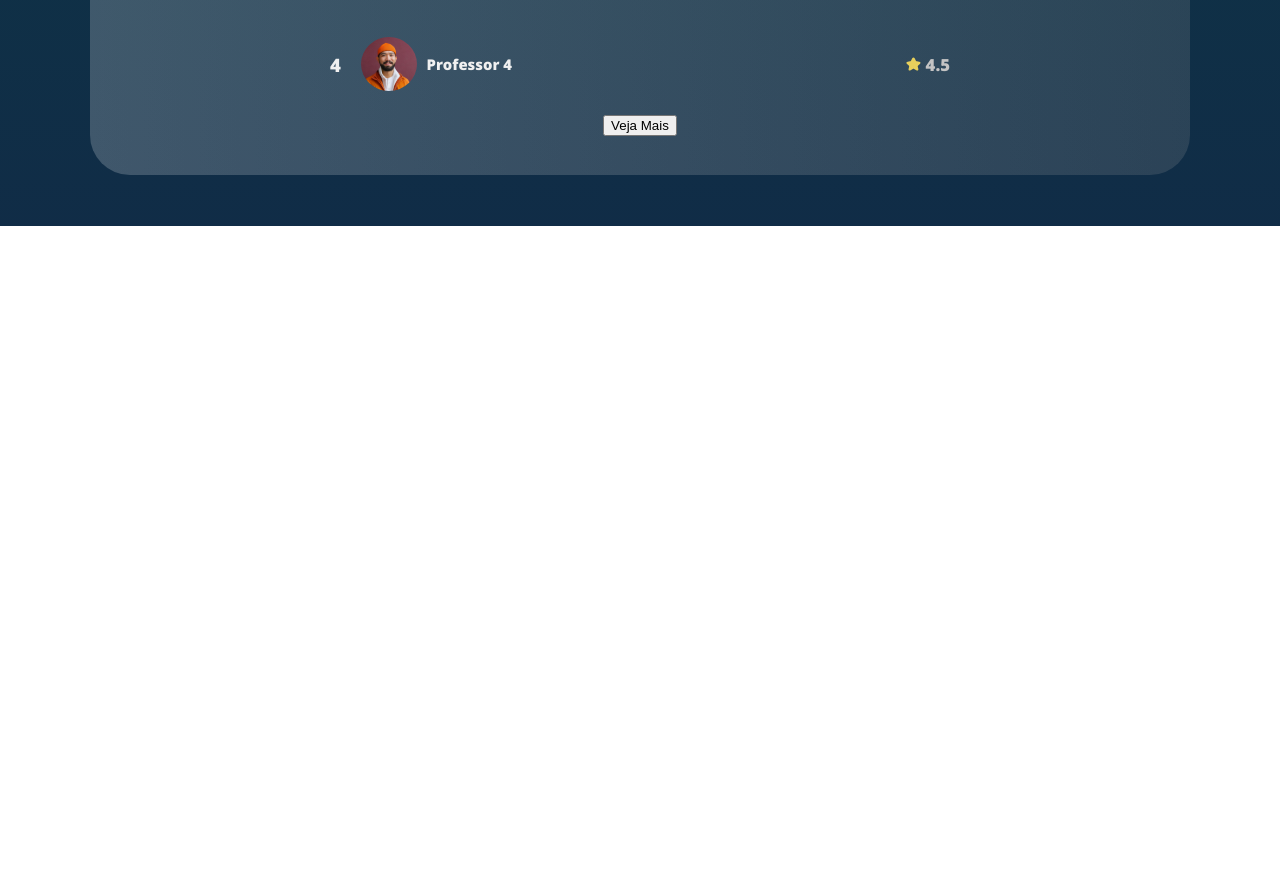
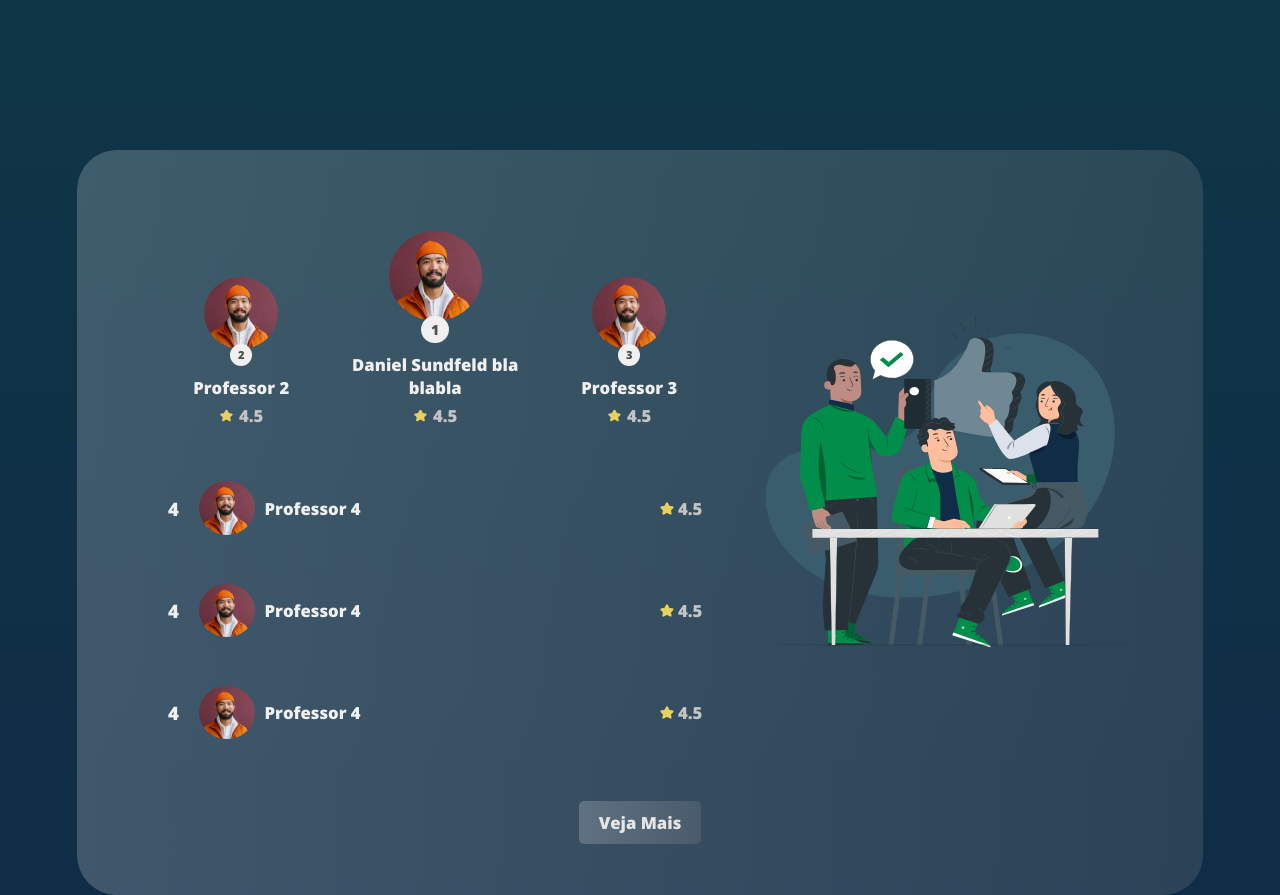
Before and after one commit to unb-mds/2024-1-squad04, a Vue app in the folder vue-app/: page /home in a window 1280 px wide. Shown: the part 1190-2085 px from the top of the page. Before the commit the page ends 1416 px from the top, so only its background shows below. Built offline with nearby package versions, Linux system fonts and the light colour scheme.

Commit message:
Home Page - FrontEnd Professores

```diff
--- a/vue-app/package.json
+++ b/vue-app/package.json
@@ -11,6 +11,7 @@
     "axios": "^1.6.8",
     "core-js": "^3.8.3",
     "crypto-js": "^4.2.0",
+    "scrollreveal": "^4.0.9",
     "vue": "^3.4.26",
     "vue-router": "^4.3.2"
   },
--- a/vue-app/src/components/CardProfessorHomeComponent.vue
+++ b/vue-app/src/components/CardProfessorHomeComponent.vue
@@ -14,7 +14,7 @@
                     </div>
                 </div>
             </div>
-            <div class="first">
+            <div class="first" >
                 <div class="picture-position">
                     <div class="position"> 1 </div>
                     <img class="professor-picture" src="../assets/ProfilePictureExemple.svg">
@@ -29,7 +29,7 @@
 
             </div>
 
-            <div class="second-third">
+            <div class="second-third" >
                 <div class="picture-position">
                     <div class="position"> 3 </div>
                     <img class="professor-picture" src="../assets/ProfilePictureExemple.svg">
@@ -52,8 +52,10 @@
     </template>
 
     <script>
+
     export default {
         name: "CardProfessor",
+
 
     }
     </script>
@@ -112,7 +114,7 @@
 
     .name{
         font-family: 'Open Sans', sans-serif;
-        font-size: 1.6rem;
+        font-size: 1.8rem;
         color:#F0F0F0 ;
         margin: 0;
         display: flex;
--- a/vue-app/src/components/CardProfessorTopRestComponent.vue
+++ b/vue-app/src/components/CardProfessorTopRestComponent.vue
@@ -39,16 +39,17 @@
         display: flex;
         justify-content: flex-start;
         align-items: center;
-        padding: 20px;
+        padding: 20px 0 20px 0px;
         gap: 20px;
         padding-left: 40px;
-        width: 80%;
+        width: 90%;
     }
 
     .picture-name{
         display: flex;
         align-items: center;
         gap: 10px;
+        width: 100%;
 
     }
 
@@ -60,10 +61,11 @@
     .name{
         font-family: 'Open Sans', sans-serif;
         color: #F0F0F0;
-        font-size: 1.6rem;
+        font-size: 1.8rem;
         display: flex;
         flex-wrap: wrap;
         text-align: left;
+        width: 100%;
     }
 
     .number{
--- a/vue-app/src/components/NavbarHome.vue
+++ b/vue-app/src/components/NavbarHome.vue
@@ -92,6 +92,7 @@ export default {
     align-items: center;
     max-width: 2000px;
     padding: 20px;
+
 }
 
 .logo-text{
@@ -170,6 +171,7 @@ export default {
     list-style: none;
     padding: 0;
     padding:10px ;
+    margin-bottom: 10px;
 
 }
 
@@ -217,7 +219,7 @@ export default {
 
     .nav-mobile{
         display: flex;
-        position: fixed;
+        position:fixed;
         bottom: 0;
         width: 100%;
         background-color: #F0F0F0;
@@ -226,6 +228,7 @@ export default {
         padding-top: 10px;
         padding-bottom:10px;
         overflow-y: none;
+        z-index: 999;
 
     }
 
--- a/vue-app/src/pages/HomePage.vue
+++ b/vue-app/src/pages/HomePage.vue
@@ -27,7 +27,28 @@
 
         </div>
 
-    </div>
+        <div class="section1">
+
+            <div class="card-professores">
+                <div class="professores-image">
+                    <div class="professores">
+                        <CardProfessor/>
+                        <CardProfessorTopRest/>
+                        <CardProfessorTopRest/>
+                        <CardProfessorTopRest/>
+                    </div>
+
+                    <div class="image-1">
+                        <img src="../assets/Home-1.svg">
+                    </div>
+                </div>
+                <button class="veja-mais"> Veja Mais</button>
+            </div>
+        </div>
+
+        </div>
+
+
 
 
 
@@ -60,33 +81,41 @@ export default {
 
     },
 
+
 }
 </script>
 <style scoped>
 
-body{
-    overflow: auto;
-    overflow-x: hidden ;
-
+.veja-mais{
+    color: #e6e6e6;
+    font-family: 'Open Sans', sans-serif;
+    font-size: 1.8rem;
+    font-weight: 600;
+    border: none;
+    border-radius: 5px;
+    padding: 10px 20px 10px 20px;
+    background: linear-gradient(90deg, rgba(255,255,255,0.2) 0%, rgba(153,153,153,0.2) 100%);
 }
 
 .home{
-    background: hsla(209, 63%, 17%, 1);
+background: hsla(209, 63%, 17%, 1);
    background: linear-gradient(90deg, hsla(209, 63%, 17%, 1) 0%, hsla(183, 71%, 16%, 1) 100%);
    background: -moz-linear-gradient(90deg, hsla(209, 63%, 17%, 1) 0%, hsla(183, 71%, 16%, 1) 100%);
    background: -webkit-linear-gradient(90deg, hsla(209, 63%, 17%, 1) 0%, hsla(183, 71%, 16%, 1) 100%);
    display: flex;
    flex-direction: column;
-   justify-content: center;
+   justify-content: flex-start;
    align-items: center;
-   width: 100;
-
+   width: 100vw;
+   height: auto;
+    gap: 100px;
 }
     .section1{
         width: 100vw;
         display: flex;
         flex-direction: column;
         align-items: center;
+        max-width: 2000px;
     }
 
     .text-professor{
@@ -128,8 +157,9 @@ body{
         align-items: center;
         justify-content: center;
         background: linear-gradient(90deg, rgba(255,255,255,0.2) 0%, rgba(153,153,153,0.2) 100%);
-        padding: 3%;
+        padding: 4%;
         border-radius: 40px;
+        gap: 4rem;
     }
 
     .professores-image{
@@ -138,7 +168,6 @@ body{
         flex-direction: row;
         justify-content: space-around;
         align-items: center;
-        flex-wrap: wrap-reverse;
     }
 
 
@@ -146,20 +175,30 @@ body{
         display: flex;
         align-items: center;
         justify-content: center;
-
+        width: 40%;
     }
 
     .image-1 img{
-        width: 70%;
+        width: 100%;
     }
 
 
     .professores{
-       width: 700px;
+       width: 60%;
     }
 
-    @media screen and (max-width: 1200) {
+    @media screen and (max-width: 850px) {
+        .professores-image{
+            flex-direction: column-reverse;
 
+        }
+        .professores{
+            width: 100%;
+        }
+
+        .image-1{
+            width: 60%;
+        }
     }
 
 
```
Also changed, not shown: 1 other file (tests, documents, lock files or other folders).
